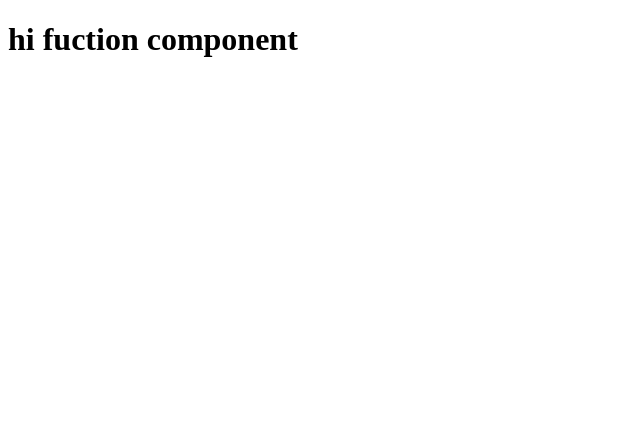
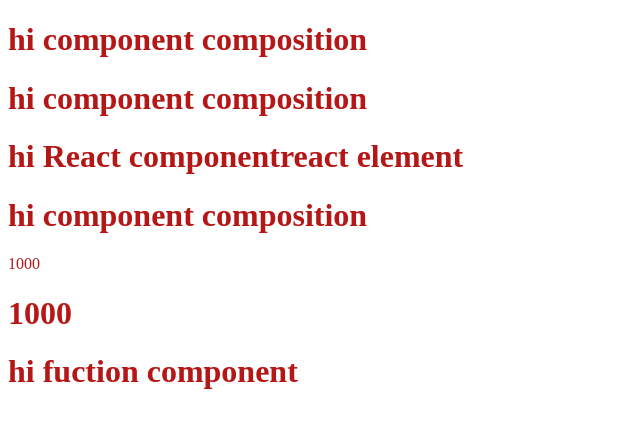
Before and after one commit to jubairskv/Namast-React, a React (Vite) app: page / in a window 1280 px wide. Shown: the top 428 px of the page, without its empty margins (0-640 px from the left). Built offline with nearby package versions, Linux system fonts and the light colour scheme.

Commit message:
rendeering component inside jsx

```diff
--- a/App.js
+++ b/App.js
@@ -34,10 +34,10 @@ import ReactDOM from "react-dom"
 //Reactelement => object => HTML element
 
 //jsx[transpile before it reaches the JS engine] - parcel - babel
-const jsx = <h1 className="heading">React element using JSX</h1> //this code transpile with babel as js code so browser xan understand [not only this code all piece of code]
+//const jsx = <h1 className="heading">React element using JSX</h1> //this code transpile with babel as js code so browser xan understand [not only this code all piece of code]
 
 //react element
-const multiline_jsx = (
+/* const multiline_jsx = (
     <h1>
         this is multiline JSX
     </h1>
@@ -61,19 +61,44 @@ const functionsComponent = () => {
             hi fuction component
         </h1>
     )
+}*/
+const elem=<span>react  element</span>
+//react Element
+const title =(
+   <h1>
+     hi React component
+      {elem}
+     </h1>
+)
+const data=1000
+//const datas=api.getData();
+
+//component composition
+const Title = ()=>{
+   return   <h1>
+    hi component composition
+    </h1>
 }
 
-const functionssComponent = () => (
-    <div>
-        <h1>
+const FunctionssComponent = () => (
+    <div id="heading">
+        <Title/>
+        <Title></Title>
+        {title}
+        {Title()}
+        {data}
+        <h1>{data}</h1>
+        <h1>{console.log("jubair")}</h1>
+        <h1 className="heading">
             hi fuction component
         </h1>
+
     </div>
 )
 
-const funComponent = () => <h1>hi fuction component</h1>  //both same component
+//const funComponent = () => <h1>hi fuction component</h1>  //both same component
 
 const root = ReactDOM.createRoot(document.getElementById("root"));
 //root.render(multiline_jsx);  //rendering react elelemnt
-root.render(<ReactComponent/>);   //rendering React component         //everything will render inside the root id
-console.log(parent);
+root.render(<FunctionssComponent/>);   //rendering React component         //everything will render inside the root id
+// console.log(parent);
```
Also changed, not shown: 1 other file (tests, documents, lock files or other folders).
